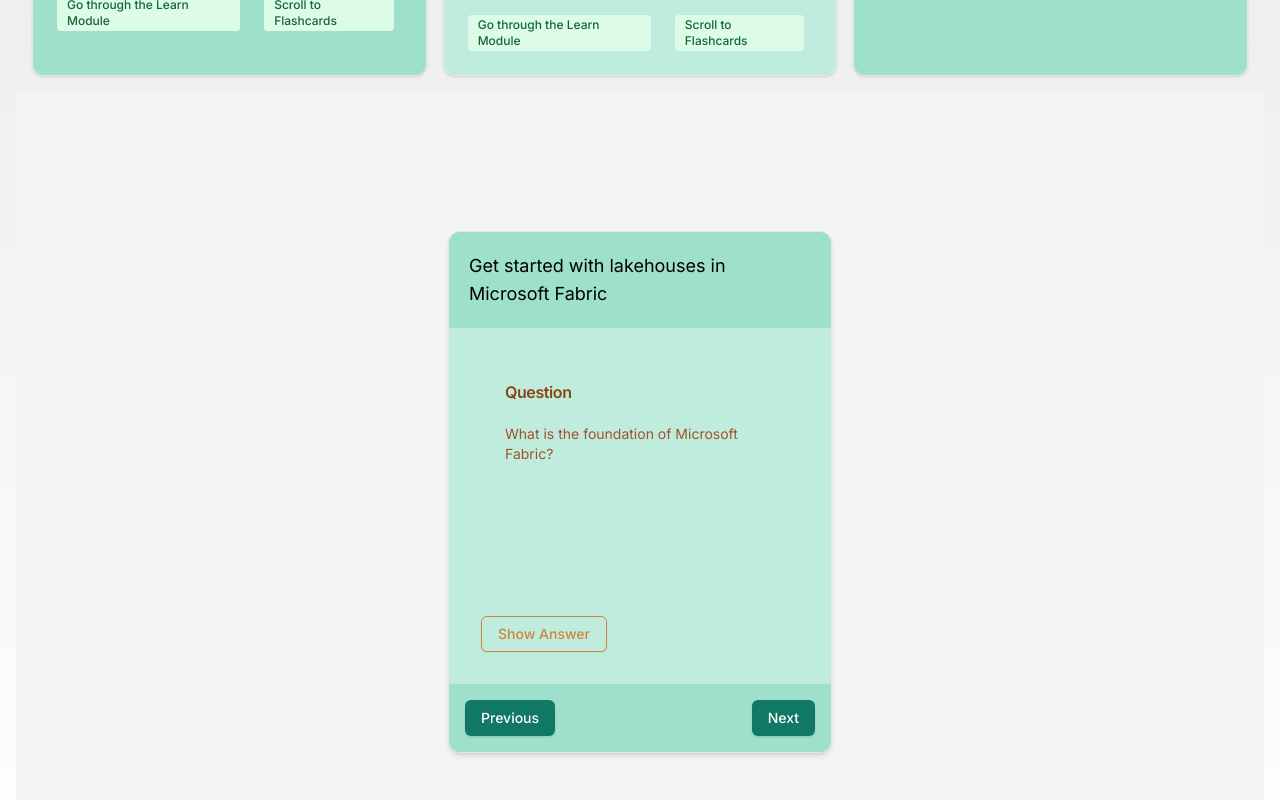
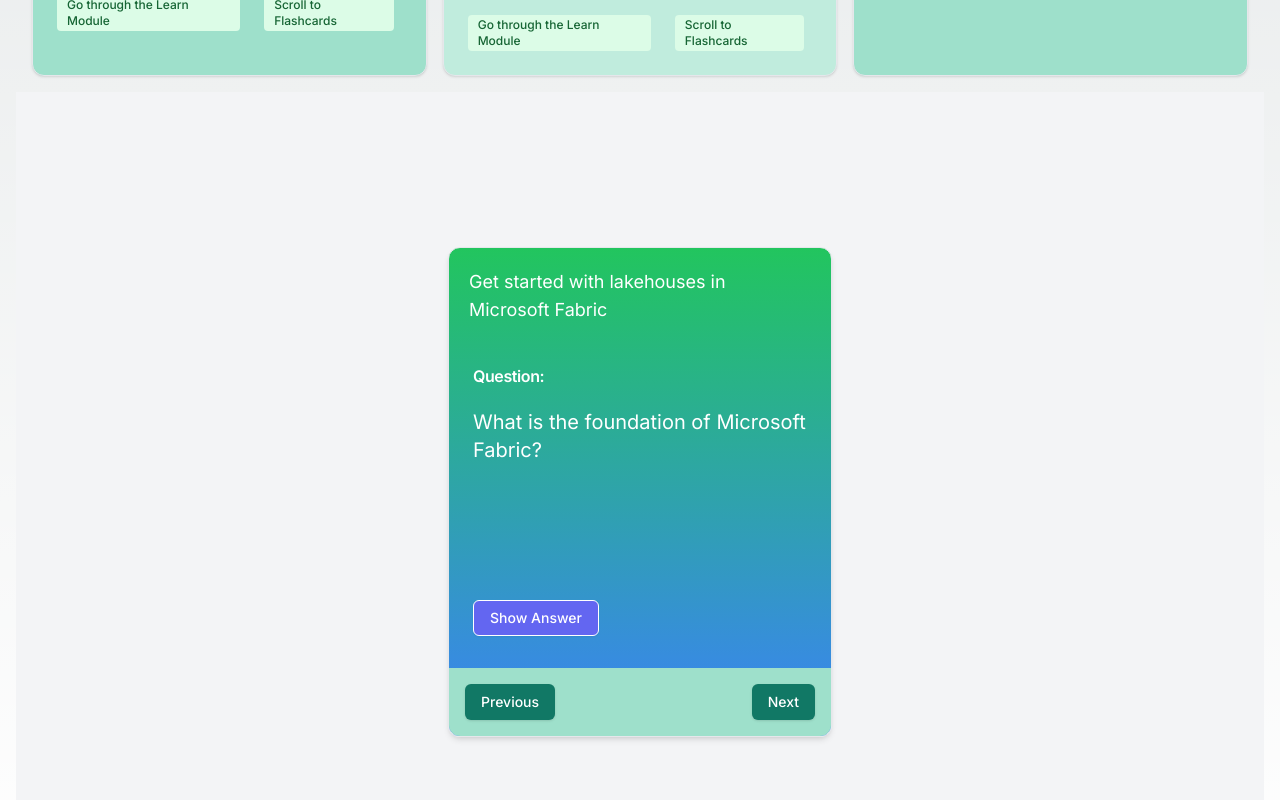
Before and after one commit to toolboc/fabcon-flashcards-workshop-site, a Next.js app: page / in a window 1280 px wide. Shown: the part 1176-1976 px from the top of the page. Built offline with nearby package versions, Linux system fonts and the light colour scheme.

Commit message:
gradients & transitions

```diff
--- a/src/components/flash-card.tsx
+++ b/src/components/flash-card.tsx
@@ -17,6 +17,25 @@
   const [isFlipped, setIsFlipped] = useState(false)
   const [currentQA, setCurrentQA] = useState(0)
 
+  const gradients: { [key: string]: string } = {
+    "introduction-end-analytics-use-microsoft-fabric": "bg-gradient-to-t from-pink-500 to-yellow-500",
+    "get-started-lakehouses": "bg-gradient-to-t from-blue-500 to-green-500",
+    "use-apache-spark-work-files-lakehouse": "bg-gradient-to-t from-yellow-500 to-red-500",
+    "work-delta-lake-tables-fabric": "bg-gradient-to-t from-green-500 to-blue-500",
+    "use-data-factory-pipelines-fabric": "bg-gradient-to-t from-red-500 to-yellow-500",
+    "use-dataflow-gen-2-fabric": "bg-gradient-to-t from-blue-500 to-green-500",
+    "get-started-data-warehouse": "bg-gradient-to-t from-yellow-500 to-red-500",
+    "administer-fabric": "bg-gradient-to-t from-gray-700 to-black",
+    "describe-medallion-architecture": "bg-gradient-to-t from-red-500 to-yellow-500",
+    "ingest-data-with-spark-fabric-notebooks": "bg-gradient-to-t from-blue-500 to-green-500",
+    "get-started-kusto-fabric": "bg-gradient-to-t from-yellow-500 to-red-500",
+    "explore-event-streams-microsoft-fabric": "bg-gradient-to-t from-green-500 to-blue-500",
+  }
+
+  function getGradient() {
+    return gradients[topic];
+  }
+
   function flipCard() {
     setIsFlipped(!isFlipped)
   }
@@ -25,18 +44,24 @@
     setIsFlipped(false)
   }
 
-  function nextCard() {
+  async function nextCard() {
     const index = currentQA
     const nextIndex = (index + 1) % QAs.length
+    flipToShowQuestion()
+    await delay(200);
     setCurrentQA(nextIndex)
-    flipToShowQuestion()
   }
 
-  function previousCard() {
+  async function previousCard() {
     const index = currentQA
     const previousIndex = (index - 1 + QAs.length) % QAs.length
+    flipToShowQuestion()
+    await delay(200);
     setCurrentQA(previousIndex)
-    flipToShowQuestion()
+  }
+
+  function delay(ms: number) {
+    return new Promise( resolve => setTimeout(resolve, ms) );
   }
 
   // Sample Link: https://learn.microsoft.com/training/modules/ingest-data-with-spark-fabric-notebooks/
@@ -46,37 +71,39 @@
 
   return (
     <div id="flashcard" className="flex justify-center items-center h-screen bg-gray-100 dark:bg-gray-900">
-      <Card className="w-96 bg-[#9ee0cb] rounded-xl shadow-md overflow-hidden m-4">
+      <Card className={`w-96 rounded-xl shadow-md overflow-hidden m-4 text-white ${getGradient()}`}>
         <h1 className="text-lg m-5">{moduleTitle}</h1>
         <ReactCardFlip isFlipped={isFlipped}>
-          <div className="react-card-front bg-[#c0ecdd]">
-            <div className="p-8">
+          <div className="react-card-front">
+            <div className="pb-8">
               <CardHeader>
-                <CardTitle className="text-[#8B4513]">Question</CardTitle>
+                <CardTitle>Question:</CardTitle>
               </CardHeader>
-              <CardContent className="text-sm text-[#A0522D] h-44 overflow-auto">{QAs[currentQA].Q}</CardContent>
-              <Button className="mt-4 text-[#CD853F] border-[#CD853F]" variant="outline" onClick={flipCard}>
+              <CardContent className="text-xl h-44 overflow-auto">{QAs[currentQA].Q}</CardContent>
+              <Button className="mt-4 ml-6 border-white bg-indigo-500" variant="outline" onClick={flipCard}>
                 Show Answer
               </Button>
             </div>
           </div>
-          <div className="react-card-back bg-[#c0ecdd]">
-            <div className="p-8">
+          <div className="react-card-back">
+            <div className="pb-8">
               <CardHeader>
-                <CardTitle className="text-[#8B4513]">Answer</CardTitle>
+                <CardTitle>Answer:</CardTitle>
               </CardHeader>
-              <CardContent className="text-sm text-[#A0522D] h-44 overflow-auto">{QAs[currentQA].A}
-                <br /><br />
-                <Link
-                  className="bg-green-100 text-green-800 text-xs font-medium me-2 px-2.5 py-0.5 rounded dark:bg-green-900 dark:text-green-300"
+              <CardContent className="text-xl h-44 overflow-auto">
+                {QAs[currentQA].A}
+              </CardContent>
+              <Button className="mt-4 ml-6 mr-6 bg-indigo-500 text-white border-white" variant="outline" onClick={flipCard}>
+                Hide Answer
+              </Button>
+              <span className="className=mt-4 rounded-md p-2 bg-indigo-500 text-white border-white">
+              <Link
+                  variant="outline"
                   href={createLearnLink(QAs[currentQA].source)}
                   rel="noopener noreferrer"
                   target="_blank"
-                >source</Link>
-              </CardContent>
-              <Button className="mt-4 text-[#CD853F] border-[#CD853F]" variant="outline" onClick={flipCard}>
-                Hide Answer
-              </Button>
+                >Learn more</Link>
+              </span>
             </div>
           </div>
         </ReactCardFlip>
```
